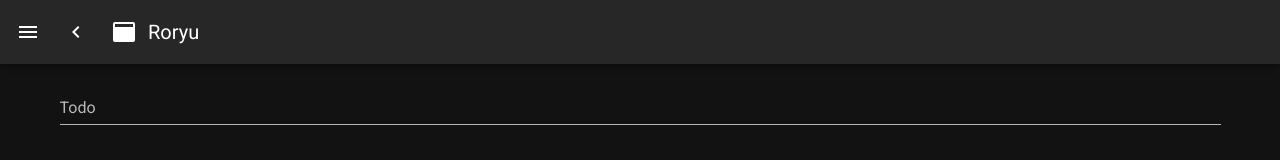
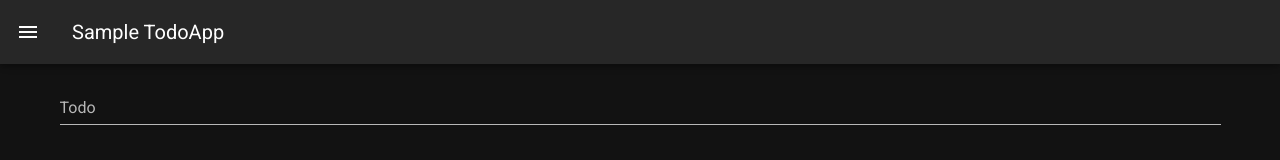
Before and after one commit to fujisawaryohei/rails-nuxt-calendar-app, a Nuxt app in the folder frontend/: page / in a window 1280 px wide. Shown: the top 160 px of the page. Built offline with nearby package versions, Linux system fonts and the light colour scheme.

Commit message:
Todoフォーム作成

```diff
--- a/frontend/components/SideNav.vue
+++ b/frontend/components/SideNav.vue
@@ -1,11 +1,5 @@
 <template>
-  <v-navigation-drawer
-    v-model="drawer"
-    :mini-variant="miniVariant"
-    :clipped="clipped"
-    fixed
-    app
-  >
+  <v-navigation-drawer :value="drawer" app>
     <v-list>
       <v-list-item
         v-for="(item, i) in items"
@@ -32,16 +26,6 @@ export default {
       required: true,
       default: false,
     },
-    miniVariant: {
-      type: Boolean,
-      required: true,
-      default: false,
-    },
-    clipped: {
-      type: Boolean,
-      required: true,
-      default: false,
-    },
     items: {
       type: Array,
       required: true,
--- a/frontend/layouts/default.vue
+++ b/frontend/layouts/default.vue
@@ -1,21 +1,9 @@
 <template>
   <v-app dark>
-    <side-nav-menu
-      :drawer="drawer"
-      :mini-variant="miniVariant"
-      :clipped="clipped"
-      :items="loggedInItems"
-    />
-    <v-app-bar :clipped-left="clipped" fixed app>
+    <side-nav-menu :drawer="drawer" :items="loggedInItems" />
+    <v-app-bar fixed app>
       <v-app-bar-nav-icon @click.stop="drawer = !drawer" />
-      <v-btn icon @click.stop="miniVariant = !miniVariant">
-        <v-icon>mdi-{{ `chevron-${miniVariant ? 'right' : 'left'}` }}</v-icon>
-      </v-btn>
-      <v-btn icon @click.stop="clipped = !clipped">
-        <v-icon>mdi-application</v-icon>
-      </v-btn>
       <v-toolbar-title v-text="title" />
-      <v-spacer />
     </v-app-bar>
     <v-main>
       <v-container>
@@ -36,7 +24,7 @@ export default {
   },
   data() {
     return {
-      clipped: false,
+      title: 'Sample TodoApp',
       drawer: false,
       fixed: false,
       loggedInItems: [
@@ -46,9 +34,6 @@ export default {
           to: '/',
         },
       ],
-      miniVariant: false,
-      right: true,
-      title: 'Roryu',
     }
   },
 }
```
